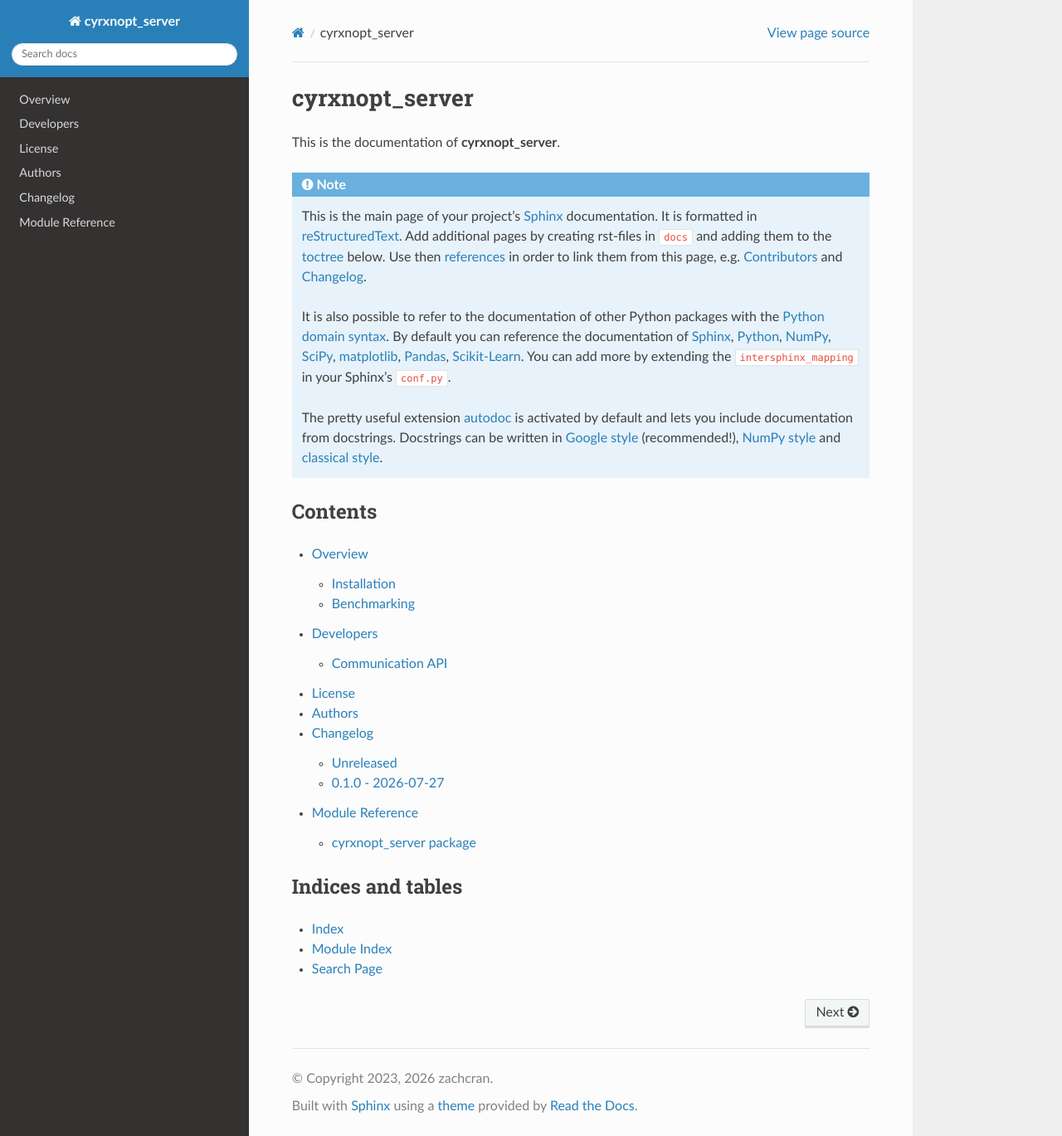
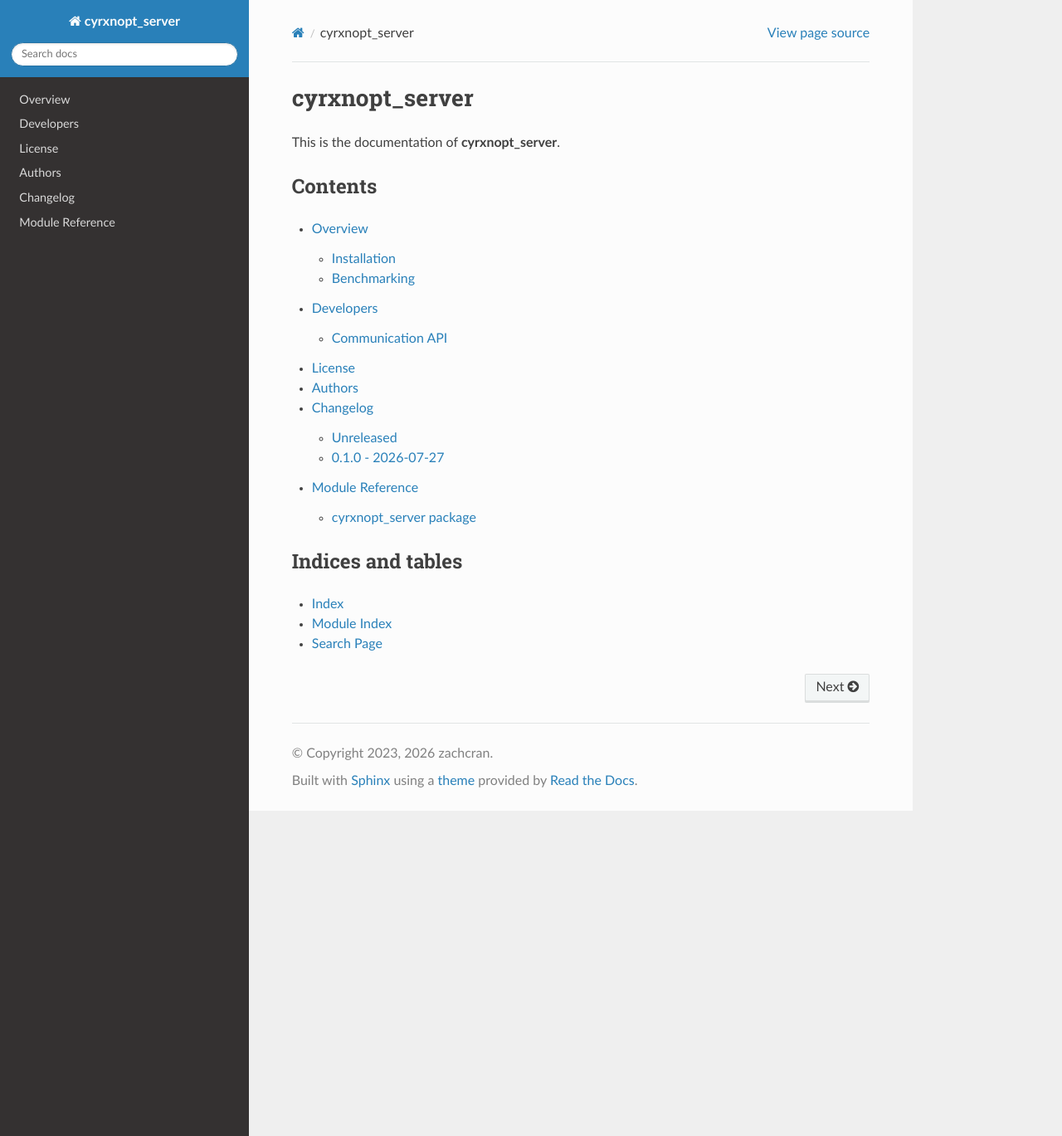
Before and after one commit to RxnRover/cyrxnopt_server, a Sphinx documentation site: the page built from docs/source/index.rst, in a window 1280 px wide and 1369 px high. Shown: the whole window at 83% size. Built offline with Sphinx 7.4.7 and the Read the Docs theme 3.1.0, drawn with Linux system fonts in a browser that asks for light colours.

Commit message:
Clean up templates in docs index

```diff
--- a/docs/source/index.rst
+++ b/docs/source/index.rst
@@ -3,23 +3,6 @@
 #################
 
 This is the documentation of **cyrxnopt_server**.
-
-.. note::
-
-    This is the main page of your project's Sphinx_ documentation. It is
-    formatted in reStructuredText_. Add additional pages by creating rst-files
-    in ``docs`` and adding them to the toctree_ below. Use then references_ in
-    order to link them from this page, e.g. :ref:`authors` and :ref:`changes`.
-
-    It is also possible to refer to the documentation of other Python packages
-    with the `Python domain syntax`_. By default you can reference the
-    documentation of Sphinx_, Python_, NumPy_, SciPy_, matplotlib_, Pandas_,
-    Scikit-Learn_. You can add more by extending the ``intersphinx_mapping`` in
-    your Sphinx's ``conf.py``.
-
-    The pretty useful extension autodoc_ is activated by default and lets you
-    include documentation from docstrings. Docstrings can be written in `Google
-    style`_ (recommended!), `NumPy style`_ and `classical style`_.
 
 **********
  Contents
@@ -42,33 +25,3 @@ This is the documentation of **cyrxnopt_server**.
 - :ref:`genindex`
 - :ref:`modindex`
 - :ref:`search`
-
-.. _autodoc: https://www.sphinx-doc.org/en/master/ext/autodoc.html
-
-.. _classical style: https://www.sphinx-doc.org/en/master/domains.html#info-field-lists
-
-.. _google style: https://google.github.io/styleguide/pyguide.html#38-comments-and-docstrings
-
-.. _matplotlib: https://matplotlib.org/contents.html#
-
-.. _numpy: https://numpy.org/doc/stable
-
-.. _numpy style: https://numpydoc.readthedocs.io/en/latest/format.html
-
-.. _pandas: https://pandas.pydata.org/pandas-docs/stable
-
-.. _python: https://docs.python.org/
-
-.. _python domain syntax: https://www.sphinx-doc.org/en/master/usage/restructuredtext/domains.html#the-python-domain
-
-.. _references: https://www.sphinx-doc.org/en/stable/markup/inline.html
-
-.. _restructuredtext: https://www.sphinx-doc.org/en/master/usage/restructuredtext/basics.html
-
-.. _scikit-learn: https://scikit-learn.org/stable
-
-.. _scipy: https://docs.scipy.org/doc/scipy/reference/
-
-.. _sphinx: https://www.sphinx-doc.org/
-
-.. _toctree: https://www.sphinx-doc.org/en/master/usage/restructuredtext/directives.html
```
